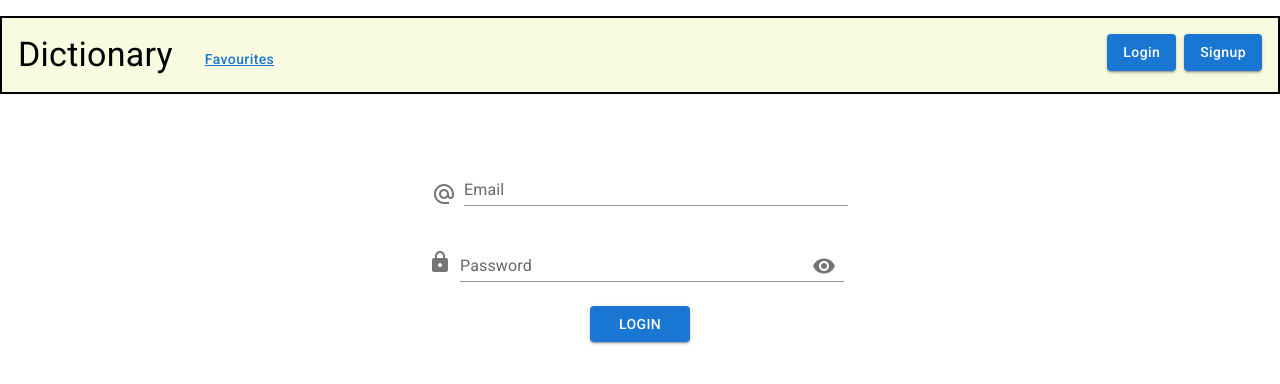
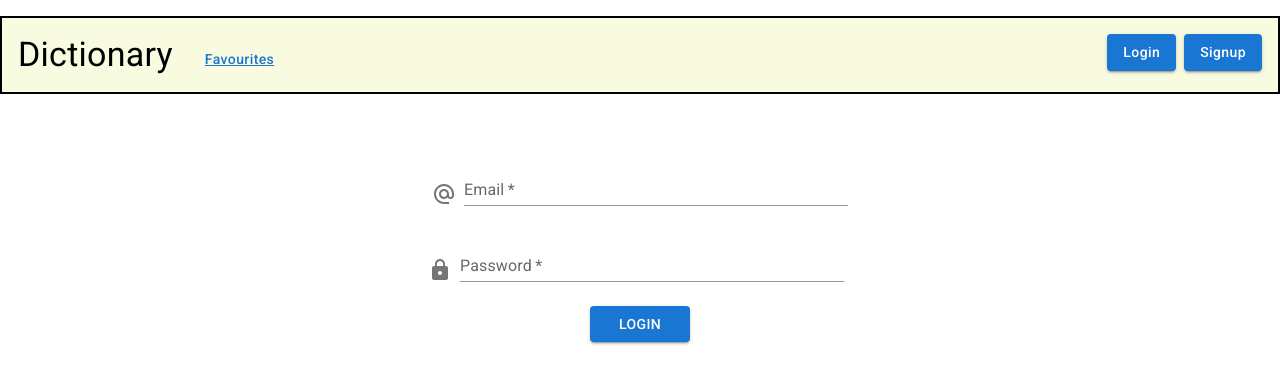
Before and after one commit to lexNwimue/aptiw-task, a React (Create React App) app in the folder frontend/: page /login in a window 1280 px wide. Shown: the top 384 px of the page. Built offline with nearby package versions, Linux system fonts and the light colour scheme.

Commit message:
Front- and back-ends linked together successfully. Yet to implement route protection and 'Favourites' feature

```diff
--- a/frontend/package.json
+++ b/frontend/package.json
@@ -1,5 +1,6 @@
 {
   "name": "aptiw-task",
+  "proxy": "http://localhost:4000",
   "version": "0.1.0",
   "private": true,
   "dependencies": {
--- a/frontend/src/components/Login.jsx
+++ b/frontend/src/components/Login.jsx
@@ -5,37 +5,46 @@ import AlternateEmail from "@mui/icons-material/AlternateEmail";
 import Button from "@mui/material/Button";
 import { useState } from "react";
 import FormControl from "@mui/material/FormControl";
-import InputLabel from "@mui/material/InputLabel";
-import Input from "@mui/material/Input";
-import IconButton from "@mui/material/IconButton";
-import VisibilityOff from "@mui/icons-material/VisibilityOff";
-import Visibility from "@mui/icons-material/Visibility";
-import InputAdornment from "@mui/material/InputAdornment";
 import LockIcon from "@mui/icons-material/Lock";
 
+// Utils import
+import { sendRequest } from "../utils/signupUtil";
 const Login = () => {
+  // State definitions
   const [values, setValues] = useState({
-    showPassword: false,
+    email: "",
+    password: "",
   });
+  const [emailErr, setEmailErr] = useState("");
+  const [passwordErr, setPasswordErr] = useState("");
 
-  const handleClickShowPassword = () => {
-    setValues({
-      ...values,
-      showPassword: !values.showPassword,
-    });
+  const formData = {
+    email: values.email,
+    password: values.password,
   };
 
-  const handleMouseDownPassword = (event) => {
-    event.preventDefault();
-  };
-
-  const handleChange = (prop) => (event) => {
-    setValues({ ...values, [prop]: event.target.value });
+  const handleLogin = async () => {
+    setEmailErr("");
+    setPasswordErr("");
+    console.log(formData);
+    const response = await sendRequest(formData, "/login");
+    console.log(response);
+    if (response.success) {
+      // redirect to dashboard
+    }
+    if (response.failed) {
+      setEmailErr("Incorrect Details");
+      setPasswordErr("Incorrect Details");
+    }
+    if (response.err) {
+      setEmailErr("Some internal error occured...");
+    }
   };
 
   return (
     <>
       <Navbar />
+      <form method="post" onSubmit={(e) => e.preventDefault()}>
         <Box
           sx={{
             display: "flex",
@@ -48,43 +57,46 @@ const Login = () => {
             <AlternateEmail sx={{ color: "action.active", mr: 1, mt: 3 }} />
             <TextField
               id="input-with-sx"
+              type={"email"}
+              required
+              name="email"
               label="Email"
               variant="standard"
               sx={{ width: "30%" }}
-            onChange={(e) => handleChange(e)}
+              onChange={(e) =>
+                setValues({ ...values, [e.target.name]: e.target.value })
+              }
+              {...(emailErr && { error: true, helperText: passwordErr })}
             />
           </Box>
           <Box>
-          <LockIcon sx={{ color: "action.active", mt: 3 }} />
+            <LockIcon sx={{ color: "action.active", mt: 4 }} />
             <FormControl sx={{ m: 1, width: "30%" }} variant="standard">
-            <InputLabel htmlFor="standard-adornment-password">
-              Password
-            </InputLabel>
-            <Input
-              id="standard-adornment-password"
-              type={values.showPassword ? "text" : "password"}
+              <TextField
+                variant="standard"
+                label="Password"
+                name="password"
+                required
+                type={"password"}
                 value={values.password}
-              onChange={(e) => handleChange(e)}
-              endAdornment={
-                <InputAdornment position="end">
-                  <IconButton
-                    aria-label="toggle password visibility"
-                    onClick={handleClickShowPassword}
-                    onMouseDown={handleMouseDownPassword}
-                  >
-                    {values.showPassword ? <VisibilityOff /> : <Visibility />}
-                  </IconButton>
-                </InputAdornment>
+                onChange={(e) =>
+                  setValues({ ...values, [e.target.name]: e.target.value })
                 }
+                {...(passwordErr && { error: true, helperText: passwordErr })}
               />
             </FormControl>
           </Box>
           <Box>
-          <Button variant="contained" sx={{ width: "100px" }}>
+            <Button
+              variant="contained"
+              sx={{ width: "100px" }}
+              onClick={handleLogin}
+            >
               Login
             </Button>
           </Box>
         </Box>
+      </form>
     </>
   );
 };
--- a/frontend/src/components/Signup.jsx
+++ b/frontend/src/components/Signup.jsx
@@ -6,81 +6,58 @@ import AlternateEmail from "@mui/icons-material/AlternateEmail";
 import Button from "@mui/material/Button";
 import { useState } from "react";
 import FormControl from "@mui/material/FormControl";
-import IconButton from "@mui/material/IconButton";
-import VisibilityOff from "@mui/icons-material/VisibilityOff";
-import Visibility from "@mui/icons-material/Visibility";
-import InputAdornment from "@mui/material/InputAdornment";
 import LockIcon from "@mui/icons-material/Lock";
 
 // Utils import
-import signupUtil from "../utils/signupUtil";
+import { validate, sendRequest } from "../utils/signupUtil";
 
 const Signup = () => {
-  // const [name, setName] = useState("");
-  // const [email, setEmail] = useState("");
-  // const [password1, setPassword1] = useState("");
-  // const [password2, setPassword2] = useState("");
   const [nameErr, setNameErr] = useState("");
-
   const [passwordErr, setPasswordErr] = useState("");
-
+  const [emailErr, setEmailErr] = useState("");
   const [values, setValues] = useState({
     name: "",
     email: "",
     password1: "",
     password2: "",
-    showPassword: false,
   });
 
   const handleRegister = async () => {
-    console.log("nameErr: ", nameErr);
-    console.log("passwordErr: ", passwordErr);
+    // console.log("nameErr: ", nameErr);
+    // console.log("passwordErr: ", passwordErr);
     setNameErr("");
     setPasswordErr("");
-    const validate = signupUtil(
+    const validity = validate(
       values.name,
       values.email,
       values.password1,
       values.password2
     );
-    // console.log(validate);
-    if (!validate.success) {
-      if (validate.nameErr) setNameErr(validate.nameErr);
-      if (validate.passwordErr) setPasswordErr(validate.passwordErr);
+    console.log(validate);
+    if (!validity.success) {
+      if (validity.nameErr) setNameErr(validity.nameErr);
+      if (validity.passwordErr) setPasswordErr(validity.passwordErr);
     }
 
-    if (validate.success) {
-      const body = {
+    if (validity.success) {
+      const formData = {
         name: values.name,
         email: values.email,
         password: values.password1,
       };
-      const response = await fetch("/signup", {
-        method: "POST",
-        headers: {
-          "Content-Type": "application/json",
-        },
-        body: JSON.stringify(body),
-      });
-      const data = await response.json();
-      if (data.failed) {
-        // set errors here
+
+      const response = await sendRequest(formData, "/signup");
+      console.log(response);
+      if (response.success) {
+        // redirect to dashboard
       }
-      if (data.success) {
-        // Navigate to dashboard here
+      if (response.failed) {
+        setEmailErr(response.failed);
+      }
+      if (response.err) {
+        setEmailErr(response.err);
       }
     }
-  };
-
-  const handleClickShowPassword = () => {
-    setValues({
-      ...values,
-      showPassword: !values.showPassword,
-    });
-  };
-
-  const handleMouseDownPassword = (event) => {
-    event.preventDefault();
   };
 
   return (
@@ -123,16 +100,13 @@ const Signup = () => {
               }
               name="email"
               sx={{ width: "30%" }}
+              {...(emailErr && { error: true, helperText: emailErr })}
             />
           </Box>
           <Box>
-            <LockIcon sx={{ color: "action.active", mt: 2 }} />
+            <LockIcon sx={{ color: "action.active", mt: 4 }} />
             <FormControl sx={{ m: 1, width: "30%" }} variant="standard">
-              {/* <InputLabel htmlFor="standard-adornment-password1">
-                Password
-              </InputLabel> */}
               <TextField
-                id="standard-adornment-password1"
                 label="Password"
                 variant="standard"
                 required
@@ -143,29 +117,14 @@ const Signup = () => {
                 onChange={(e) =>
                   setValues({ ...values, [e.target.name]: e.target.value })
                 }
-                endAdornment={
-                  <InputAdornment position="end">
-                    <IconButton
-                      aria-label="toggle password visibility"
-                      onClick={handleClickShowPassword}
-                      onMouseDown={handleMouseDownPassword}
-                    >
-                      {values.showPassword ? <VisibilityOff /> : <Visibility />}
-                    </IconButton>
-                  </InputAdornment>
-                }
               />
             </FormControl>
           </Box>
           <Box>
-            <LockIcon sx={{ color: "action.active", mt: 2 }} />
+            <LockIcon sx={{ color: "action.active", mt: 4 }} />
             <FormControl sx={{ m: 1, width: "30%" }} variant="standard">
-              {/* <InputLabel htmlFor="standard-adornment-password2">
-                Confirm Password
-              </InputLabel> */}
               <TextField
                 variant="standard"
-                id="standard-adornment-password2"
                 required
                 label="Confirm Password"
                 type="password"
@@ -174,17 +133,6 @@ const Signup = () => {
                 {...(passwordErr && { error: true, helperText: passwordErr })}
                 onChange={(e) =>
                   setValues({ ...values, [e.target.name]: e.target.value })
-                }
-                endAdornment={
-                  <InputAdornment position="end">
-                    <IconButton
-                      aria-label="toggle password visibility"
-                      onClick={handleClickShowPassword}
-                      onMouseDown={handleMouseDownPassword}
-                    >
-                      {values.showPassword ? <VisibilityOff /> : <Visibility />}
-                    </IconButton>
-                  </InputAdornment>
                 }
               />
             </FormControl>
--- a/frontend/src/utils/signupUtil.js
+++ b/frontend/src/utils/signupUtil.js
@@ -1,4 +1,4 @@
-const signupUtil = (name, email, password1, password2) => {
+const validate = (name, email, password1, password2) => {
   console.log("Details", name, email, password1.length, password2.length);
 
   if (name.match(/[0-9]/)) {
@@ -16,4 +16,16 @@ const signupUtil = (name, email, password1, password2) => {
   return { success: "Creating your account..." };
 };
 
-export default signupUtil;
+const sendRequest = async (formData, endpoint) => {
+  const response = await fetch(endpoint, {
+    method: "POST",
+    headers: {
+      "Content-Type": "application/json",
+    },
+    body: JSON.stringify(formData),
+  });
+  const data = await response.json();
+  return data;
+};
+
+export { validate, sendRequest };
```
Also changed, not shown: 2 other files (tests, documents, lock files or other folders). Lines whose indentation alone changed are shown as unchanged.
